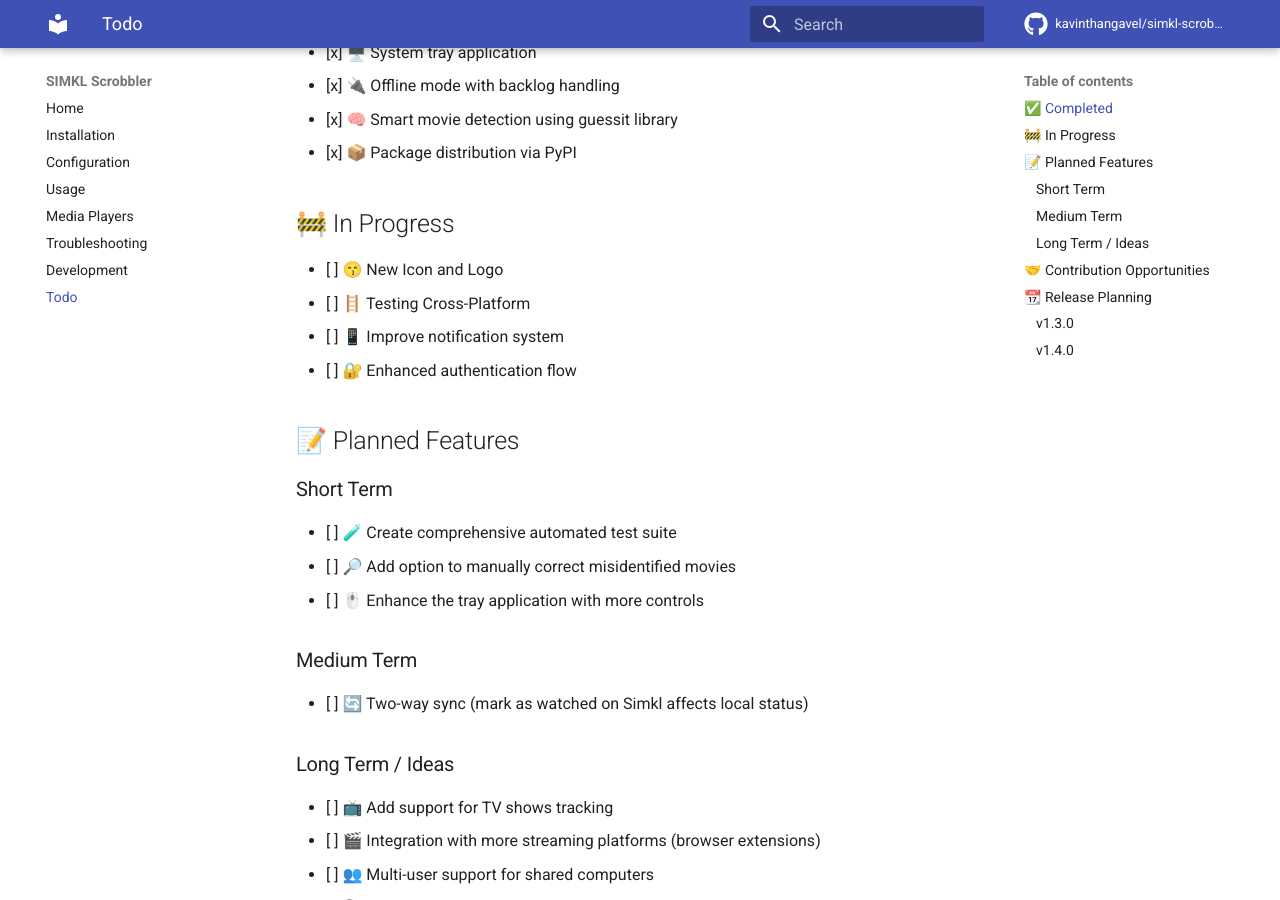
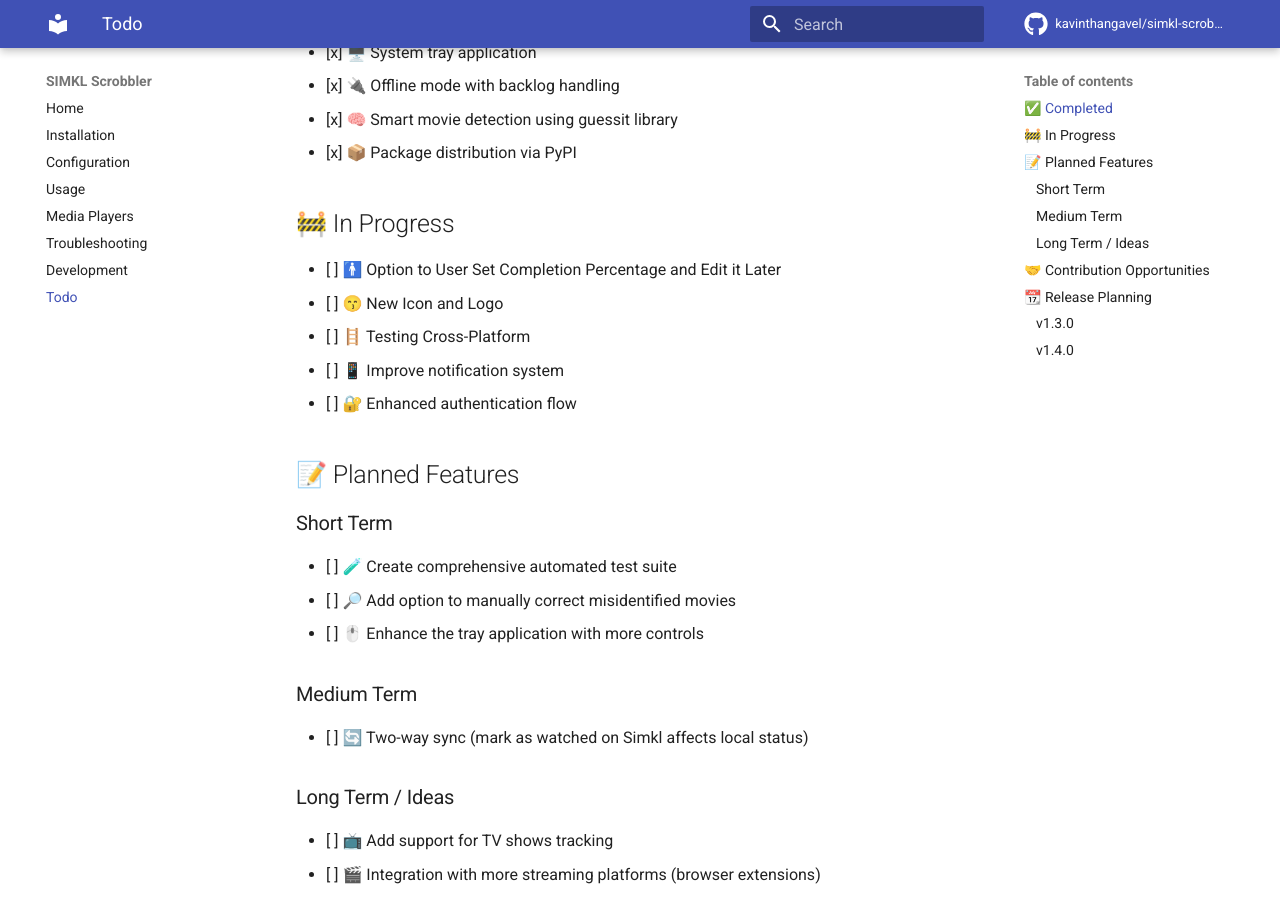
Before and after one commit to ByteTrix/Media-Player-Scrobbler-for-Simkl, an MkDocs documentation site: the page built from docs/todo.md, in a window 1280 px wide and 900 px high, scrolled down 391 px. Built offline with MkDocs 1.6.1 and Material for MkDocs 9.7.7, drawn with Linux system fonts in a browser that asks for light colours; comment, search, counter and statistics services are not loaded.

Commit message:
Update todo.md

```diff
--- a/docs/todo.md
+++ b/docs/todo.md
@@ -15,6 +15,7 @@ This document tracks both completed features and planned improvements for Simkl
 
 ## 🚧 In Progress
 
+- [ ] 🚹 Option to User Set Completion Percentage and Edit it Later
 - [ ] 😙 New Icon and Logo
 - [ ] 🪜 Testing Cross-Platform
 - [ ] 📱 Improve notification system
```
